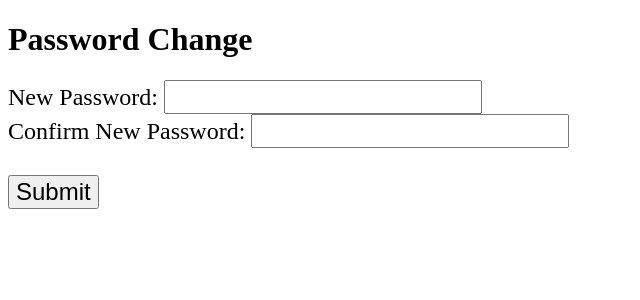
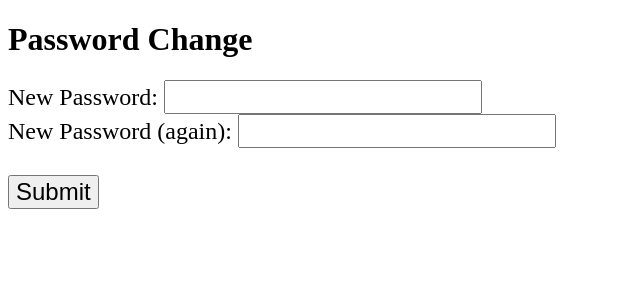
Before and after one commit to celiao/django-rest-authemail, a Django app: page /password/change/ in a window 1280 px wide. Shown: the top 300 px of the page, without its empty margins (0-640 px from the left). Run offline with Django 3.2, Linux system fonts and the light colour scheme.

Commit message:
Make password confirmation labels consistent

```diff
--- a/example_project/example_project/templates/password_change.html
+++ b/example_project/example_project/templates/password_change.html
@@ -19,7 +19,7 @@
 <p>
 <font style="font-size:24px;">
 New Password: <input type="text" name="password" style="font-size:24px;"><br>
-Confirm New Password: <input type="text" name="password2" style="font-size:24px;"><br>
+New Password (again): <input type="text" name="password2" style="font-size:24px;"><br>
 <br>
 <button type="submit" value="Submit" style="font-size:24px;">Submit</button>
 </font>
--- a/example_project/example_project/templates/password_reset_verified.html
+++ b/example_project/example_project/templates/password_reset_verified.html
@@ -19,7 +19,7 @@
 <p>
 <font style="font-size:24px;">
 New Password: <input type="text" name="password" style="font-size:24px;"><br>
-Confirm New Password: <input type="text" name="password2" style="font-size:24px;"><br>
+New Password (again): <input type="text" name="password2" style="font-size:24px;"><br>
 <br>
 <button type="submit" value="Submit" style="font-size:24px;">Submit</button>
 </font>
--- a/example_project/example_project/templates/signup.html
+++ b/example_project/example_project/templates/signup.html
@@ -22,7 +22,7 @@ First name: <input type="text" name="first_name" value="" size="40" style="font-
 Last name <input type="text" name="last_name" value="" size="40" style="font-size:24px;"><br>
 Email address: <input type="text" name="email" size="40" style="font-size:24px;"><br>
 Password: <input type="text" name="password" style="font-size:24px;"><br>
-Password2: <input type="text" name="password2" style="font-size:24px;"><br>
+Password (again): <input type="text" name="password2" style="font-size:24px;"><br>
 <br>
 <button type="submit" value="Submit" style="font-size:24px;">Submit</button>
 </font>
```
